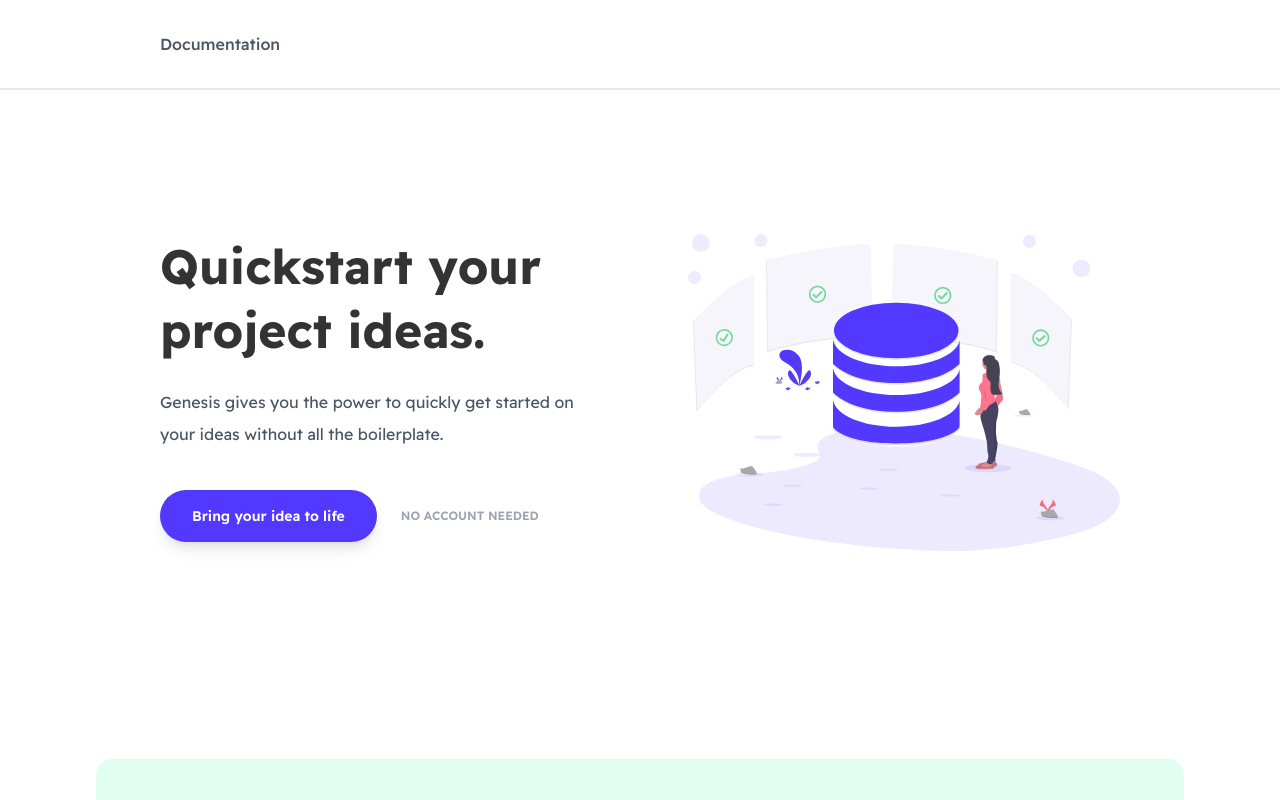
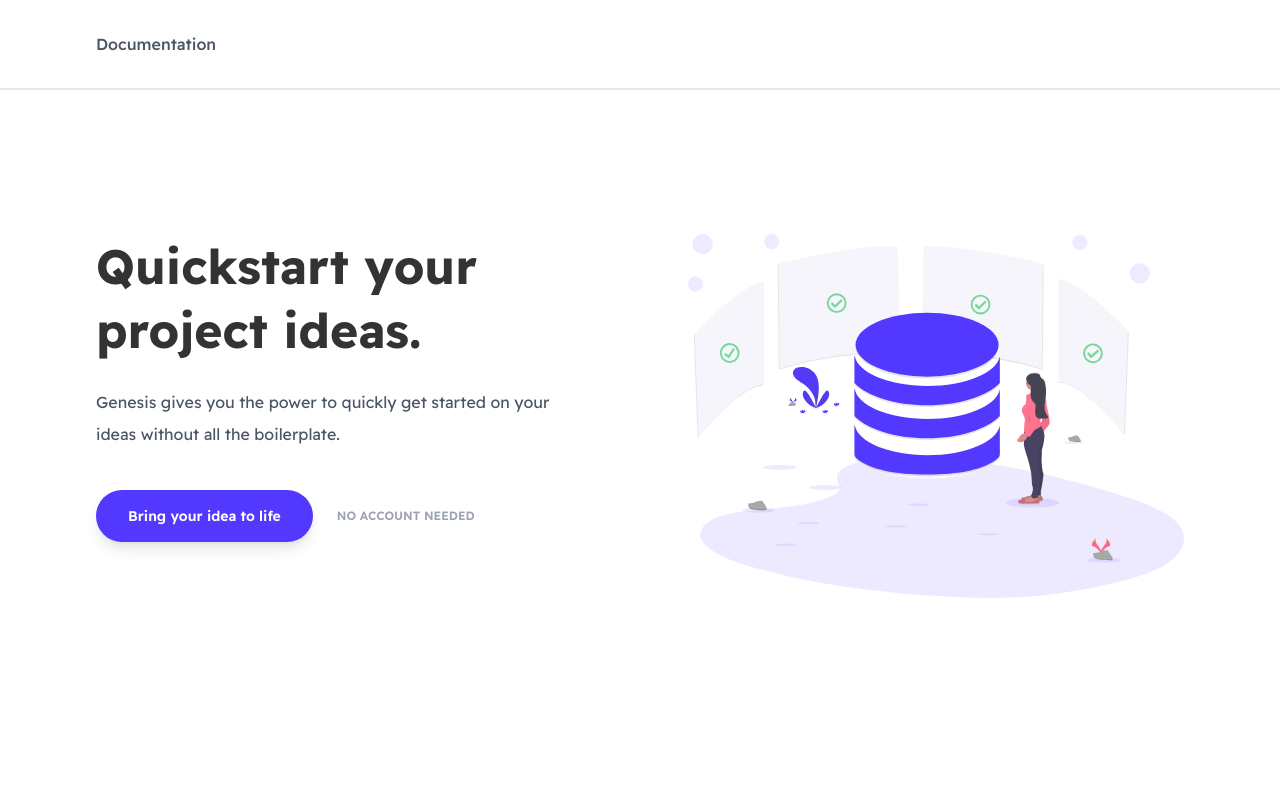
Before and after one commit to estebangarcia21/genesis, a Next.js app in the folder website/: page / in a window 1280 px wide. Shown: the top 800 px of the page. Built offline with nearby package versions, Linux system fonts and the light colour scheme.

Commit message:
Aligned Index content to rest of website

```diff
--- a/website/components/misc/ContentContainer.tsx
+++ b/website/components/misc/ContentContainer.tsx
@@ -1,7 +1,7 @@
 import { CSSProperties } from 'react';
 import { Children } from 'utils/componentTypes';
 
-const DEFAULT_MAX_WIDTH = 1152;
+export const CONTENT_MAX_WIDTH = 1152;
 
 export interface ContentContainerProps extends Children {
   tag?: keyof JSX.IntrinsicElements;
@@ -20,7 +20,7 @@ export function ContentContainer({
   const display = (
     <Tag
       className="mx-auto px-8"
-      style={{ maxWidth: maxWidth ? maxWidth : DEFAULT_MAX_WIDTH }}
+      style={{ maxWidth: maxWidth ? maxWidth : CONTENT_MAX_WIDTH }}
     >
       {children}
     </Tag>
--- a/website/components/pages/index/IndexContentContainer.tsx
+++ b/website/components/pages/index/IndexContentContainer.tsx
@@ -1,11 +1,13 @@
 import {
   ContentContainer,
-  ContentContainerProps
+  ContentContainerProps,
+  CONTENT_MAX_WIDTH
 } from 'components/misc/ContentContainer';
 import React, { CSSProperties } from 'react';
 import { Children } from 'utils/componentTypes';
 
 const HORIZONTAL_MARGIN = 64;
+const MAX_WIDTH = CONTENT_MAX_WIDTH + HORIZONTAL_MARGIN * 2;
 
 export interface IndexContentContainerProps extends ContentContainerProps {
   /**
@@ -47,7 +49,12 @@ export function IndexContentContainer({
   }
 
   return (
-    <ContentContainer tag={tag} className={className} {...props}>
+    <ContentContainer
+      maxWidth={MAX_WIDTH}
+      tag={tag}
+      className={className}
+      {...props}
+    >
       {usePadding && childIsFn ? (
         children({
           paddingStyles: {
```
